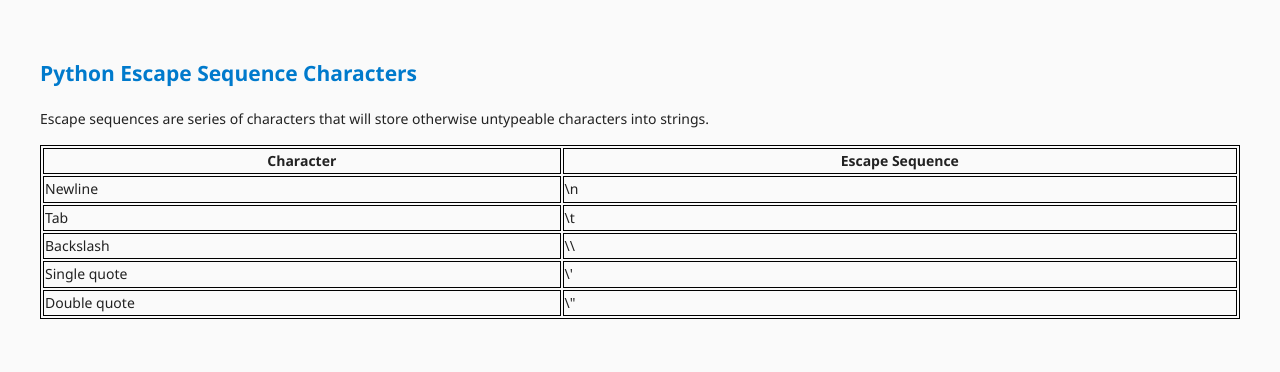
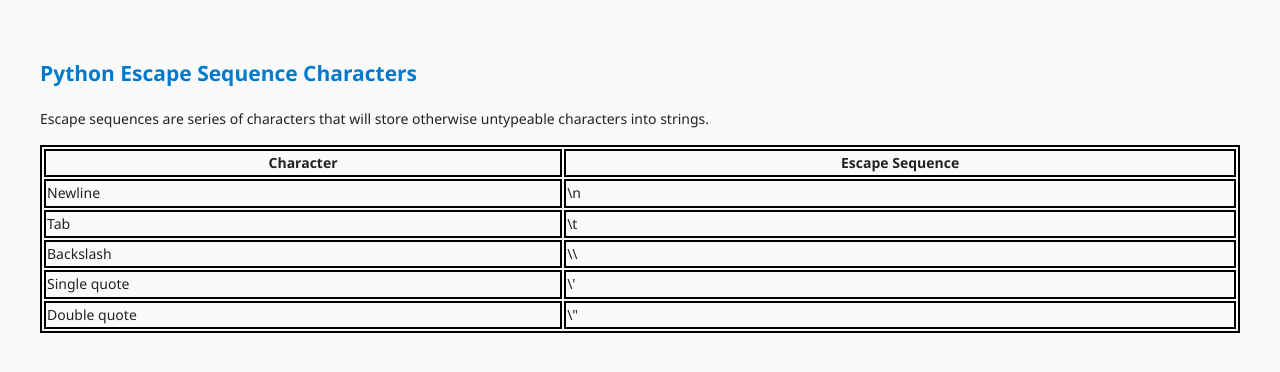
Before and after one commit to evSnow/ASEJE, a website: page view/reference.html in a window 1280 px wide. Drawn offline with Linux system fonts and the light colour scheme.

Commit message:
fix border issues

```diff
--- a/view/reference.html
+++ b/view/reference.html
@@ -2,7 +2,7 @@
 <html>
 <style>
     table, th, td {
-      border:1px solid black;
+      border:0.2em solid black;
     }
     body {
       font-size: 14px;
```
